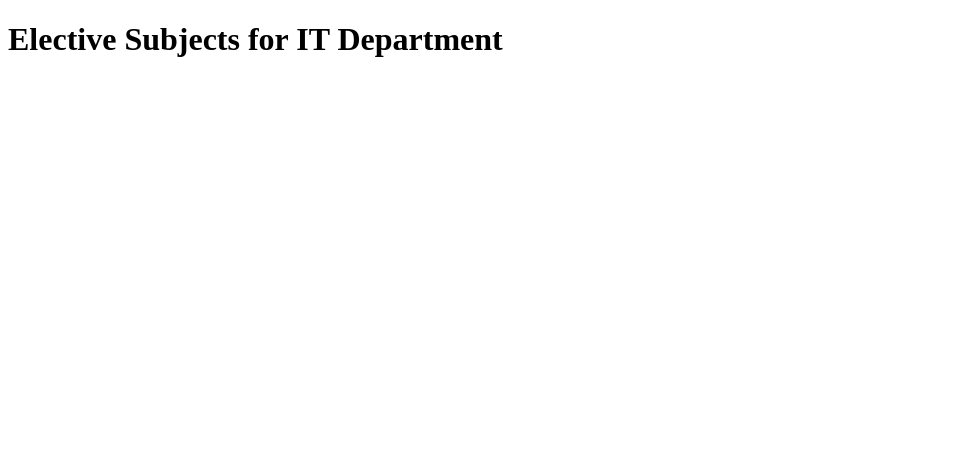
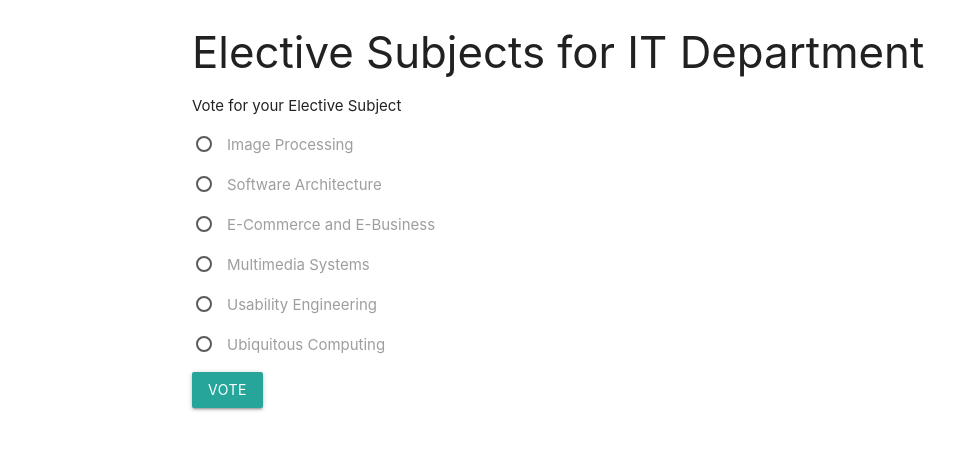
Before and after one commit to Amaan56/ElectivePoll, a website: page public/index.html in a window 1280 px wide. Shown: the whole page, without its empty margins (0-979 px from the left). Drawn offline with nearby package versions, Linux system fonts and the light colour scheme.

Commit message:
Basic front end added

```diff
--- a/app.js
+++ b/app.js
@@ -4,6 +4,8 @@ const cors = require('cors');
 const path = require('path');
 
 const app = express();
+
+const poll = require('./routes/poll');
 
 //Set Public folder
 app.use(express.static(path.join(__dirname,'public')));
@@ -15,6 +17,8 @@ app.use(bodyParser.urlencoded({extended:false}));
 //Enable cors
 app.use(cors());
 
+app.use('/poll',poll);
+
 const port = 4000 ;
 
 //Start Server
--- a/public/index.html
+++ b/public/index.html
@@ -4,9 +4,68 @@
     <meta charset="UTF-8">
     <meta name="viewport" content="width=device-width, initial-scale=1.0">
     <meta http-equiv="X-UA-Compatible" content="ie=edge">
+    <!-- Compiled and minified CSS -->
+    <link rel="stylesheet" href="https://cdnjs.cloudflare.com/ajax/libs/materialize/1.0.0-beta/css/materialize.min.css">
     <title>Elective Poll</title>
 </head>
 <body>
-    <h1>Elective Subjects for IT Department</h1>
+  <div class="container">
+    <h3>Elective Subjects for IT Department</h3>
+    <p>Vote for your Elective Subject</p>
+    <form id="vote-form">
+                  <p>
+                   <label>
+                      <input name="subject" id="image" value="Image Processing" type="radio"/>
+                      <span>Image Processing</span>
+                    </label>
+                  </p>
+                  <p>
+                    <label>
+                      <input name="subject" id="software" type="radio" value="Software Architecture"/>
+                      <span>Software Architecture</span>
+                    </label>
+                  </p>
+                  <p>
+                     <label>
+                      <input name="subject" id="ecomm" type="radio" value="E-Commerce and E-Business"/>
+                      <span>E-Commerce and E-Business</span>
+                    </label>
+                  </p>
+                  <p>
+                    <label>
+                      <input name="subject" id="multimedia" type="radio" value="Multimedia Systems"/>
+                      <span>Multimedia Systems</span>
+                    </label>
+                  </p>
+                  <p>
+                        <label>
+                          <input name="subject" id="usability" type="radio" value="Usability Engineering"/>
+                            <span>Usability Engineering</span>
+                        </label>
+                      </p>
+                      <p>
+                        <label>
+                          <input name="subject" type="radio" value="Ubiquitous Computing" />
+                          <span>Ubiquitous Computing</span>
+                        </label>
+                      </p>
+            <input type="submit" class="btn" value="Vote">
+    </form>
+ <br>
+ <br>
+
+ <div id="chartContainer" style="width:100%;height:300px"></div>
+  </div>
+    <script
+    src="https://code.jquery.com/jquery-3.3.1.js"
+    integrity="sha256-2Kok7MbOyxpgUVvAk/HJ2jigOSYS2auK4Pfzbm7uH60="
+    crossorigin="anonymous"></script>
+
+    <!-- Compiled and minified JavaScript -->
+    <script src="https://cdnjs.cloudflare.com/ajax/libs/materialize/1.0.0-beta/js/materialize.min.js"></script>
+
+    <script src="https://cdnjs.cloudflare.com/ajax/libs/pusher/4.2.2/pusher.min.js"></script>
+    <script src="https://cdnjs.cloudflare.com/ajax/libs/canvasjs/1.7.0/canvasjs.min.js"></script>
+    <script src="main.js"></script>
 </body>
 </html>
```
Also changed, not shown: routes/poll.js (added, +36 -0 lines), public/main.js (added).
